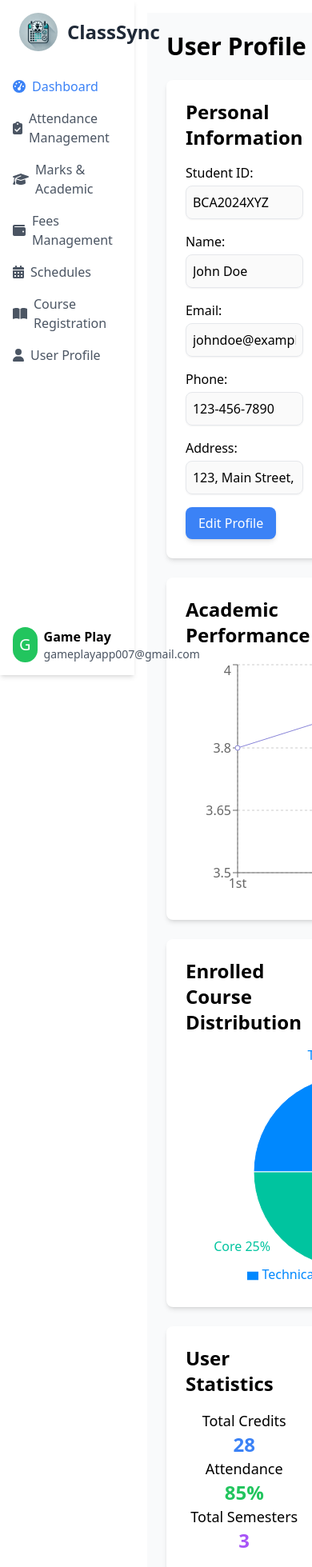
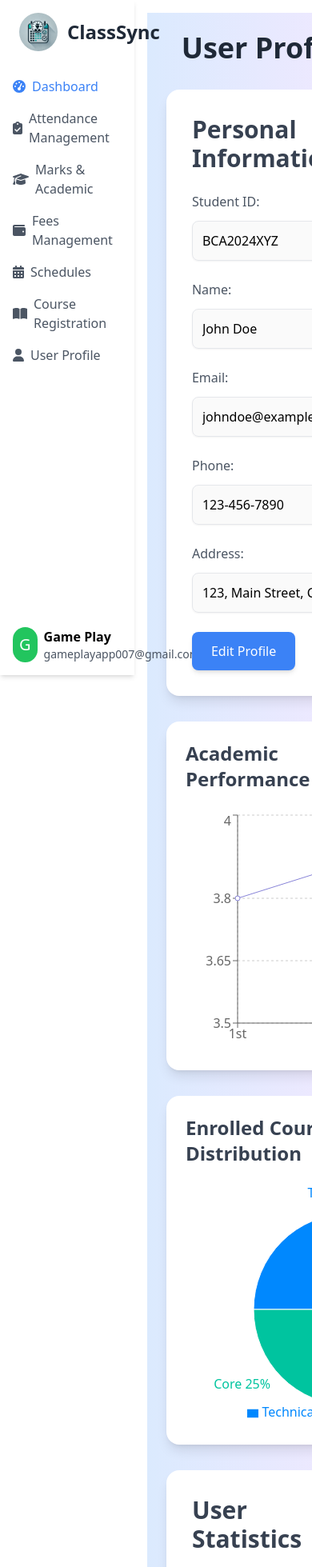
Before and after one commit to Gamerking177/classync, a React (Create React App) app: page /user-profile in a window 390 px wide. Shown: the top 1959 px of the page at 80% size. Built offline with nearby package versions, Linux system fonts and the light colour scheme.

Commit message:
modified user pofilejs and attendancemangement

```diff
--- a/src/pages/UserProfile.js
+++ b/src/pages/UserProfile.js
@@ -1,4 +1,3 @@
-// src/components/UserProfile.js
 import React, { useState } from 'react';
 import { LineChart, Line, XAxis, YAxis, CartesianGrid, Tooltip, PieChart, Pie, Cell, Legend } from 'recharts';
 
@@ -35,79 +34,79 @@ const UserProfile = () => {
     const COLORS = ['#0088FE', '#00C49F', '#FFBB28', '#FF8042'];
 
     return (
-        <div className="p-6 bg-gray-50 min-h-screen">
-            <h1 className="text-3xl font-semibold mb-6">User Profile</h1>
-            <div className="bg-white p-6 rounded-lg shadow-md mb-6">
-                <h2 className="text-2xl font-bold mb-4">Personal Information</h2>
-                <div className="grid grid-cols-1 md:grid-cols-2 gap-4">
+        <div className="p-6 bg-gradient-to-r from-blue-100 to-purple-100 min-h-screen">
+            <h1 className="text-4xl font-bold mb-8 text-center text-gray-800">User Profile</h1>
+            <div className="bg-white p-8 rounded-2xl shadow-lg mb-8 transition-all duration-300 hover:shadow-xl">
+                <h2 className="text-3xl font-bold mb-6 text-gray-700">Personal Information</h2>
+                <div className="grid grid-cols-1 md:grid-cols-2 gap-6">
                     <div>
-                        <label className="block font-medium">Student ID:</label>
+                        <label className="block font-medium text-gray-600 mb-2">Student ID:</label>
                         <input
                             type="text"
                             name="studentID"
                             value={profile.studentID}
                             disabled={!editable}
                             onChange={handleChange}
-                            className="w-full p-2 border rounded-lg shadow-sm mt-1"
+                            className="w-full p-3 border rounded-lg shadow-sm mt-1 focus:ring-2 focus:ring-blue-300 transition-all duration-300"
                         />
                     </div>
                     <div>
-                        <label className="block font-medium">Name:</label>
+                        <label className="block font-medium text-gray-600 mb-2">Name:</label>
                         <input
                             type="text"
                             name="name"
                             value={profile.name}
                             disabled={!editable}
                             onChange={handleChange}
-                            className="w-full p-2 border rounded-lg shadow-sm mt-1"
+                            className="w-full p-3 border rounded-lg shadow-sm mt-1 focus:ring-2 focus:ring-blue-300 transition-all duration-300"
                         />
                     </div>
                     <div>
-                        <label className="block font-medium">Email:</label>
+                        <label className="block font-medium text-gray-600 mb-2">Email:</label>
                         <input
                             type="email"
                             name="email"
                             value={profile.email}
                             disabled={!editable}
                             onChange={handleChange}
-                            className="w-full p-2 border rounded-lg shadow-sm mt-1"
+                            className="w-full p-3 border rounded-lg shadow-sm mt-1 focus:ring-2 focus:ring-blue-300 transition-all duration-300"
                         />
                     </div>
                     <div>
-                        <label className="block font-medium">Phone:</label>
+                        <label className="block font-medium text-gray-600 mb-2">Phone:</label>
                         <input
                             type="text"
                             name="phone"
                             value={profile.phone}
                             disabled={!editable}
                             onChange={handleChange}
-                            className="w-full p-2 border rounded-lg shadow-sm mt-1"
+                            className="w-full p-3 border rounded-lg shadow-sm mt-1 focus:ring-2 focus:ring-blue-300 transition-all duration-300"
                         />
                     </div>
                     <div className="md:col-span-2">
-                        <label className="block font-medium">Address:</label>
+                        <label className="block font-medium text-gray-600 mb-2">Address:</label>
                         <input
                             type="text"
                             name="address"
                             value={profile.address}
                             disabled={!editable}
                             onChange={handleChange}
-                            className="w-full p-2 border rounded-lg shadow-sm mt-1"
+                            className="w-full p-3 border rounded-lg shadow-sm mt-1 focus:ring-2 focus:ring-blue-300 transition-all duration-300"
                         />
                     </div>
                 </div>
                 <button
                     onClick={handleEditToggle}
-                    className="mt-4 bg-blue-500 text-white px-4 py-2 rounded-lg shadow-md hover:bg-blue-600 transition"
+                    className="mt-6 bg-blue-500 text-white px-6 py-3 rounded-lg shadow-md hover:bg-blue-600 transition-all duration-300 transform hover:scale-105"
                 >
-                    {editable ? "Save" : "Edit Profile"}
+                    {editable ? "Save Changes" : "Edit Profile"}
                 </button>
             </div>
 
-            <div className="grid grid-cols-1 md:grid-cols-2 gap-6">
+            <div className="grid grid-cols-1 md:grid-cols-2 gap-8">
                 {/* Academic Performance Graph */}
-                <div className="bg-white p-6 rounded-lg shadow-md">
-                    <h2 className="text-2xl font-bold mb-4">Academic Performance</h2>
+                <div className="bg-white p-6 rounded-2xl shadow-lg transition-all duration-300 hover:shadow-xl">
+                    <h2 className="text-2xl font-bold mb-6 text-gray-700">Academic Performance</h2>
                     <LineChart width={400} height={300} data={profile.academicHistory}>
                         <CartesianGrid strokeDasharray="3 3" />
                         <XAxis dataKey="semester" />
@@ -118,8 +117,8 @@ const UserProfile = () => {
                 </div>
 
                 {/* Course Distribution Pie Chart */}
-                <div className="bg-white p-6 rounded-lg shadow-md">
-                    <h2 className="text-2xl font-bold mb-4">Enrolled Course Distribution</h2>
+                <div className="bg-white p-6 rounded-2xl shadow-lg transition-all duration-300 hover:shadow-xl">
+                    <h2 className="text-2xl font-bold mb-6 text-gray-700">Enrolled Course Distribution</h2>
                     <PieChart width={400} height={300}>
                         <Pie
                             data={courseData}
@@ -142,20 +141,20 @@ const UserProfile = () => {
             </div>
 
             {/* User Stats */}
-            <div className="bg-white p-6 mt-6 rounded-lg shadow-md">
-                <h2 className="text-2xl font-bold mb-4">User Statistics</h2>
+            <div className="bg-white p-8 mt-8 rounded-2xl shadow-lg transition-all duration-300 hover:shadow-xl">
+                <h2 className="text-3xl font-bold mb-6 text-gray-700">User Statistics</h2>
                 <div className="flex flex-wrap justify-around">
-                    <div className="text-center">
-                        <p className="text-lg font-medium">Total Credits</p>
-                        <p className="text-2xl font-bold text-blue-500">28</p>
+                    <div className="text-center p-4 bg-blue-100 rounded-xl transition-all duration-300 hover:bg-blue-200">
+                        <p className="text-xl font-medium text-blue-800">Total Credits</p>
+                        <p className="text-3xl font-bold text-blue-600">28</p>
                     </div>
-                    <div className="text-center">
-                        <p className="text-lg font-medium">Attendance</p>
-                        <p className="text-2xl font-bold text-green-500">85%</p>
+                    <div className="text-center p-4 bg-green-100 rounded-xl transition-all duration-300 hover:bg-green-200">
+                        <p className="text-xl font-medium text-green-800">Attendance</p>
+                        <p className="text-3xl font-bold text-green-600">85%</p>
                     </div>
-                    <div className="text-center">
-                        <p className="text-lg font-medium">Total Semesters</p>
-                        <p className="text-2xl font-bold text-purple-500">3</p>
+                    <div className="text-center p-4 bg-purple-100 rounded-xl transition-all duration-300 hover:bg-purple-200">
+                        <p className="text-xl font-medium text-purple-800">Total Semesters</p>
+                        <p className="text-3xl font-bold text-purple-600">3</p>
                     </div>
                 </div>
             </div>
```
Also changed, not shown: src/pages/AttendanceManagement.js (+63 -14 lines).
